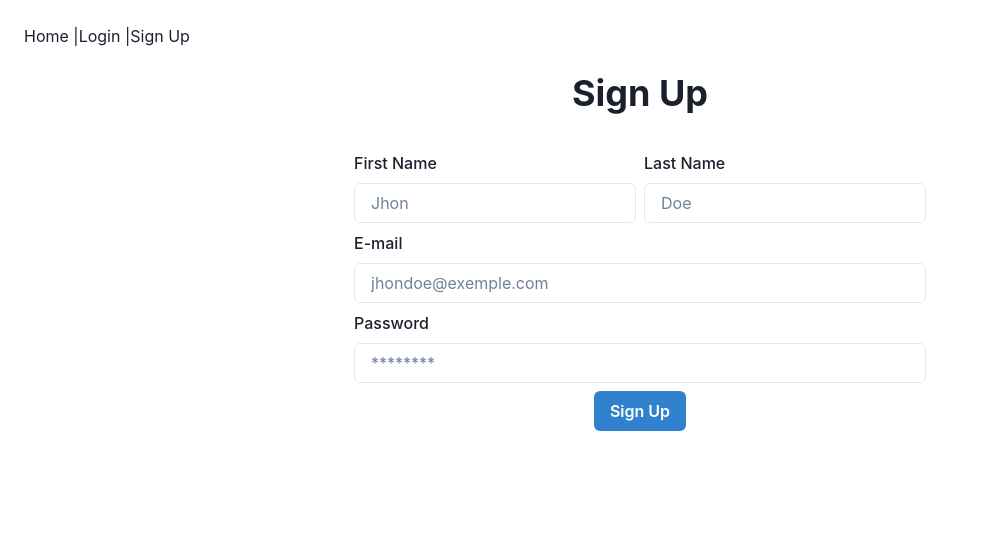
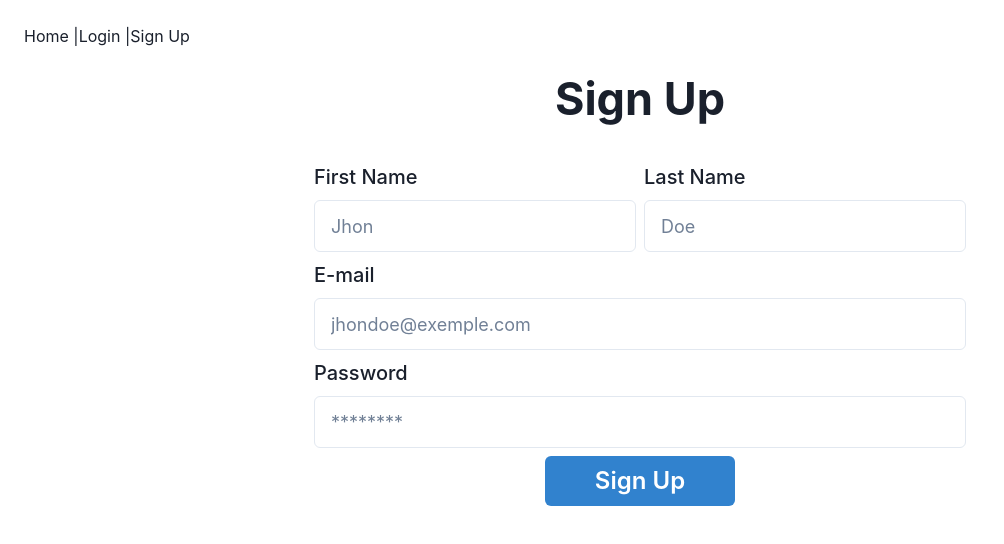
Before and after one commit to ThamirisMaria/restaurante-do-dia, a React (Vite) app in the folder frontend/: page /signup in a window 1280 px wide. Shown: the top 544 px of the page, without its empty margins (0-1004 px from the left). Built offline with nearby package versions, Linux system fonts and the light colour scheme; no server answers.

Commit message:
refactor: make sign up form responsive

```diff
--- a/frontend/src/components/ui/TextField.tsx
+++ b/frontend/src/components/ui/TextField.tsx
@@ -17,8 +17,13 @@ const TextField = ({ label, ...props }: TextFieldProps) => {
   const [field, meta] = useField(props);
   return (
     <FormControl isInvalid={(meta.error && meta.touched) || false}>
-      <FormLabel>{label}</FormLabel>
-      <Input {...field} {...props} />
+      <FormLabel fontSize={{ base: "18x", md: "20px" }}>{label}</FormLabel>
+      <Input
+        fontSize={{ base: "16px", md: "18px" }}
+        h={{ base: "50px", md: "52px" }}
+        {...field}
+        {...props}
+      />
       <FormErrorMessage>{meta.error}</FormErrorMessage>
     </FormControl>
   );
--- a/frontend/src/locales/en.json
+++ b/frontend/src/locales/en.json
@@ -27,15 +27,15 @@
     "last-name": "Last Name",
     "validation": {
       "missing": {
-        "name": "Name  required!",
-        "last-name": "Last name required!",
-        "email": "E-mail required!",
-        "password": "Password required!"
+        "name": "Name  required",
+        "last-name": "Last name required",
+        "email": "E-mail required",
+        "password": "Password required"
       },
       "invalid": {
-        "name": "Invalid name!",
-        "last-name": "Invalid last name!",
-        "email": "Enter a valid e-mail!",
+        "name": "Invalid name",
+        "last-name": "Invalid last name",
+        "email": "Enter a valid e-mail",
         "password": "Password must be between 8 and 12 characters"
       }
     },
--- a/frontend/src/locales/pt.json
+++ b/frontend/src/locales/pt.json
@@ -27,15 +27,15 @@
     "last-name": "Sobrenome",
     "validation": {
       "missing": {
-        "name": "Digite seu nome!",
-        "last-name": "Digite seu sobrenome!",
-        "email": "Digite seu e-mail!",
-        "password": "Digite sua senha!"
+        "name": "Digite seu nome",
+        "last-name": "Digite seu sobrenome",
+        "email": "Digite seu e-mail",
+        "password": "Digite sua senha"
       },
       "invalid": {
-        "name": "Nome inválido!",
-        "last-name": "Sobrenome inválido!",
-        "email": "Digite um e-mail inválido!",
+        "name": "Nome inválido",
+        "last-name": "Sobrenome inválido",
+        "email": "Digite um e-mail inválido",
         "password": "Senha precisa ter entre 8 e 12 caracteres"
       }
     },
--- a/frontend/src/pages/SignUpUserPage.tsx
+++ b/frontend/src/pages/SignUpUserPage.tsx
@@ -1,4 +1,4 @@
-import { Button, HStack, Heading, VStack } from "@chakra-ui/react";
+import { Button, Heading, VStack } from "@chakra-ui/react";
 import { Formik, FormikHelpers, FormikProps } from "formik";
 import TextField from "./../components/ui/TextField";
 import { useTranslation } from "react-i18next";
@@ -85,7 +85,9 @@ export const SignUpUserPage = () => {
     >
       {(props: FormikProps<Values>) => (
         <VStack>
-          <Heading as="h1">{t("authentication.signup")}</Heading>
+          <Heading fontSize={{ base: "30px", sm: "40px", md: "45px" }} as="h1">
+            {t("authentication.signup")}
+          </Heading>
           {message && <Message {...message} />}
           <VStack
             as="form"
@@ -96,7 +98,7 @@ export const SignUpUserPage = () => {
             }}
             padding={5}
           >
-            <HStack>
+            <VStack flexDirection={{ base: "column", sm: "row" }}>
               <TextField
                 label={t("authentication.name")}
                 name="name"
@@ -107,7 +109,7 @@ export const SignUpUserPage = () => {
                 name="lastname"
                 placeholder={t("authentication.placeholder.last-name")}
               ></TextField>
-            </HStack>
+            </VStack>
             <TextField
               label={t("authentication.email")}
               name="email"
@@ -121,6 +123,9 @@ export const SignUpUserPage = () => {
               placeholder={t("authentication.placeholder.password")}
             ></TextField>
             <Button
+              fontSize={{ base: "22px", md: "24px" }}
+              h={{ base: "48px", md: "50px" }}
+              w={{ base: "140px", sm: "180px", md: "190px" }}
               type="submit"
               colorScheme="blue"
               variant="solid"
```
